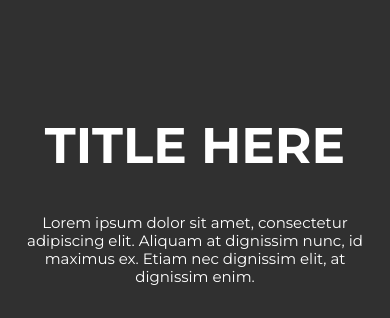
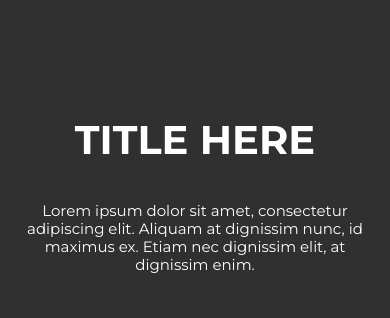
Before and after one commit to Nurislom3000/Food-wagon, a plain HTML site: page index.html in a window 390 px wide. Shown: the part 7870-8188 px from the top of the page. Drawn offline with nearby package versions, Linux system fonts and the light colour scheme; a web font is replaced by a local one.

Commit message:
footer font

```diff
--- a/public/scss/_adaptive.scss
+++ b/public/scss/_adaptive.scss
@@ -166,7 +166,7 @@
 
         .title {
             margin-top: 100px !important;
-            font-size: 50px !important;
+            font-size: 40px !important;
         }
 
         img {
```
Also changed, not shown: public/css/main.css.
